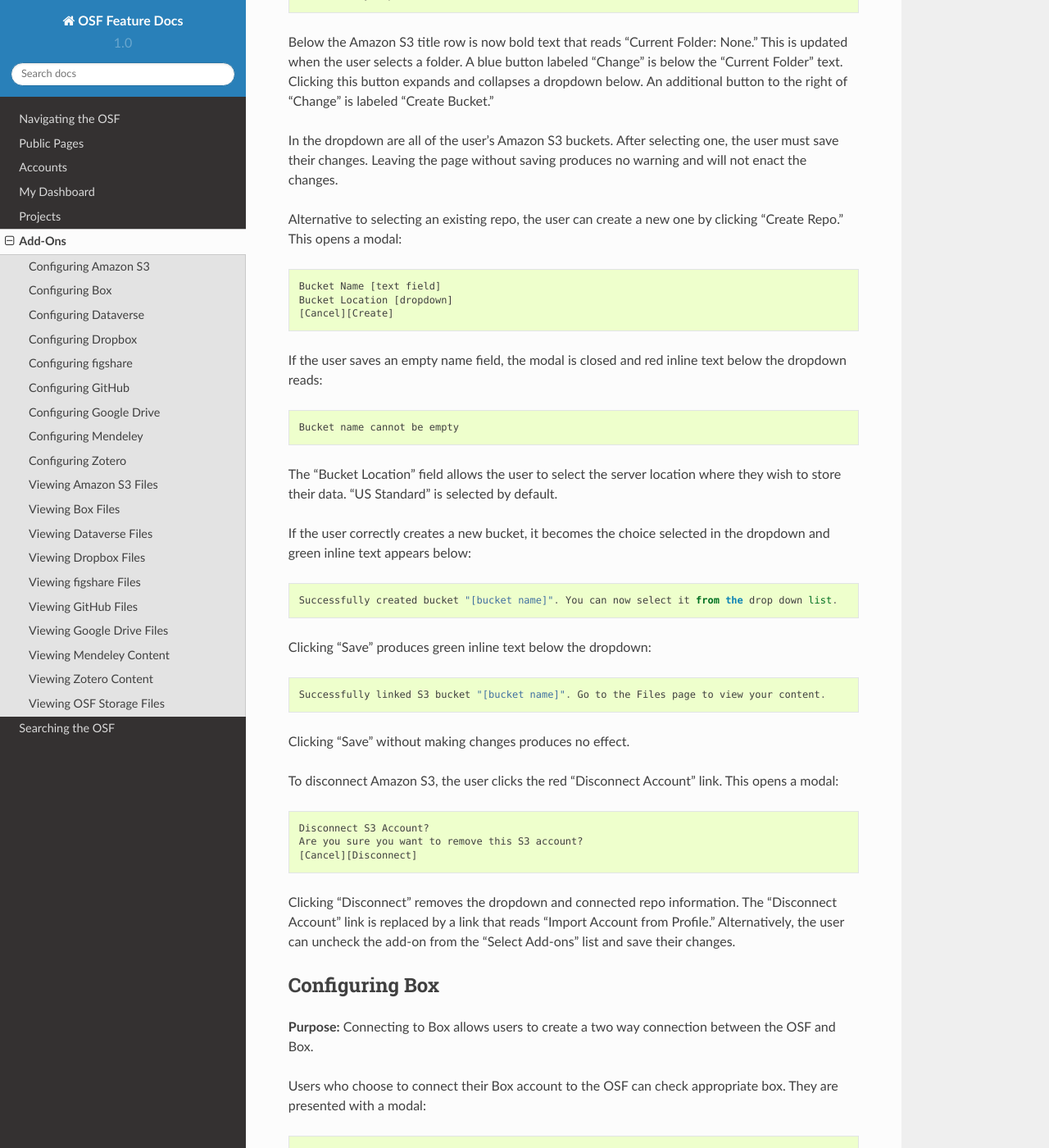
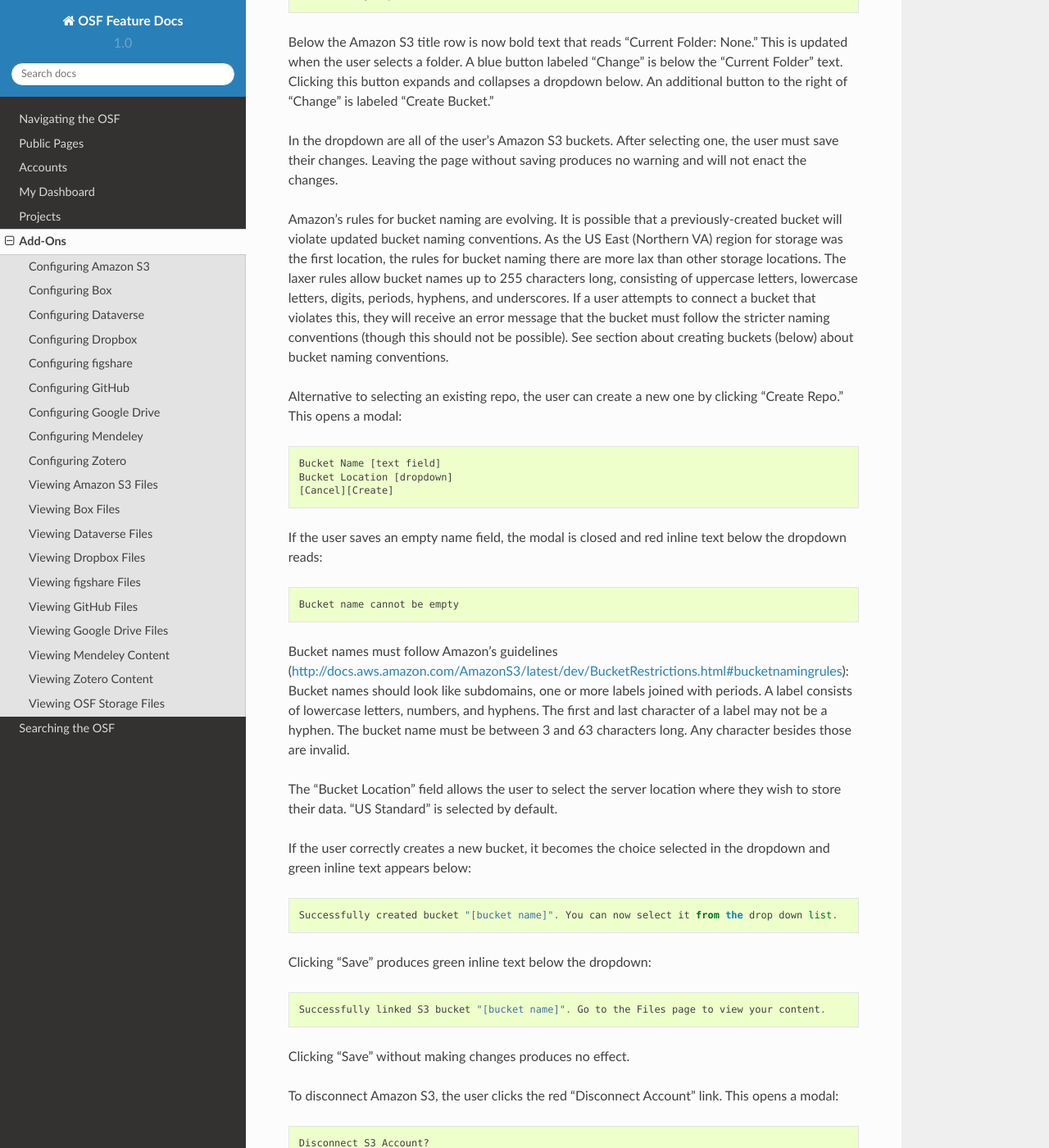
Before and after one commit to CenterForOpenScience/OSFDocs, a Sphinx documentation site: the page built from docs/add-ons/add-ons_index.rst, in a window 1280 px wide and 1400 px high, scrolled down 2362 px. Shown: the whole window at 82% size. Built offline with Sphinx 7.4.7 and the Read the Docs theme 2.0.0, drawn with Linux system fonts in a browser that asks for light colours.

Commit message:
S3 updates

```diff
--- a/docs/add-ons/add-ons_index.rst
+++ b/docs/add-ons/add-ons_index.rst
@@ -101,6 +101,8 @@
 In the dropdown are all of the user's Amazon S3 buckets. After selecting one, the user must save their changes. Leaving the page without
 saving produces no warning and will not enact the changes.
 
+Amazon's rules for bucket naming are evolving. It is possible that a previously-created bucket will violate updated bucket naming conventions. As the US East (Northern VA) region for storage was the first location, the rules for bucket naming there are more lax than other storage locations. The laxer rules allow bucket names up to 255 characters long, consisting of uppercase letters, lowercase letters, digits, periods, hyphens, and underscores. If a user attempts to connect a bucket that violates this, they will receive an error message that the bucket must follow the stricter naming conventions (though this should not be possible). See section about creating buckets (below) about bucket naming conventions.
+
 Alternative to selecting an existing repo, the user can create a new one by clicking "Create Repo." This opens a modal::
 
     Bucket Name [text field]
@@ -110,6 +112,8 @@
 If the user saves an empty name field, the modal is closed and red inline text below the dropdown reads::
 
     Bucket name cannot be empty
+
+Bucket names must follow Amazon's guidelines (http://docs.aws.amazon.com/AmazonS3/latest/dev/BucketRestrictions.html#bucketnamingrules): Bucket names should look like subdomains, one or more labels joined with periods. A label consists of lowercase letters, numbers, and hyphens. The first and last character of a label may not be a hyphen. The bucket name must be between 3 and 63 characters long. Any character besides those are invalid.
 
 The "Bucket Location" field allows the user to select the server location where they wish to store their data. "US
 Standard" is selected by default.
```
